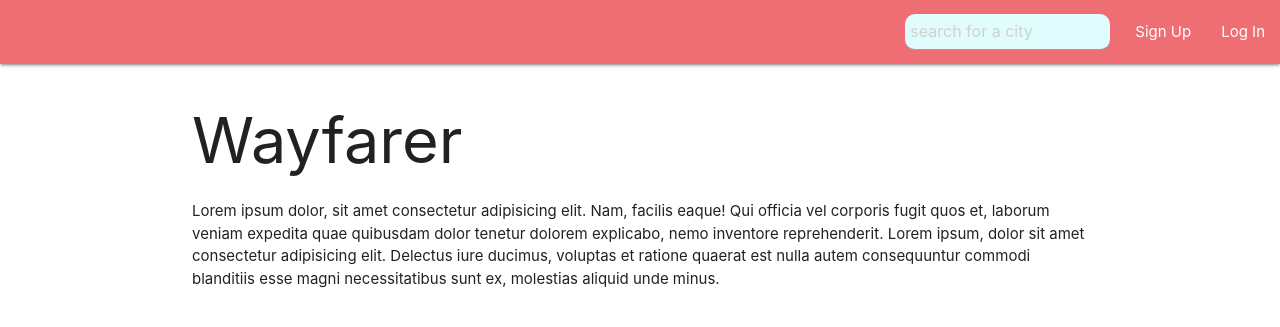
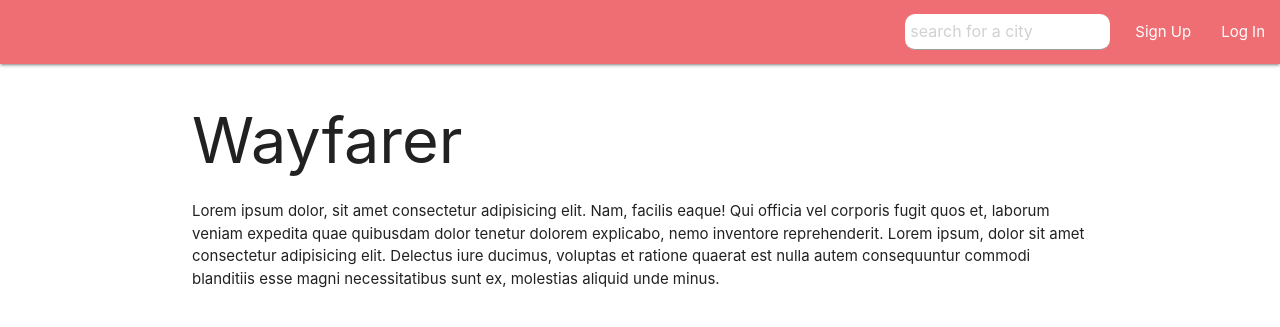
Before and after one commit to r-mckeith/WayfarerV2, a Django app: page / in a window 1280 px wide. Shown: the top 327 px of the page. Run offline with Django 3.2, Linux system fonts and the light colour scheme.

Commit message:
changes search bar background to white

```diff
--- a/main_app/static/css/style.css
+++ b/main_app/static/css/style.css
@@ -12,7 +12,7 @@
 
 /* SEARCH BAR (base.html) */
 .search {
-    background-color: rgb(225, 252, 252) !important;
+    background-color: white !important;
     border-radius: 10px !important;
     padding-left: 5px !important;
     margin-right: 10px !important;
```
